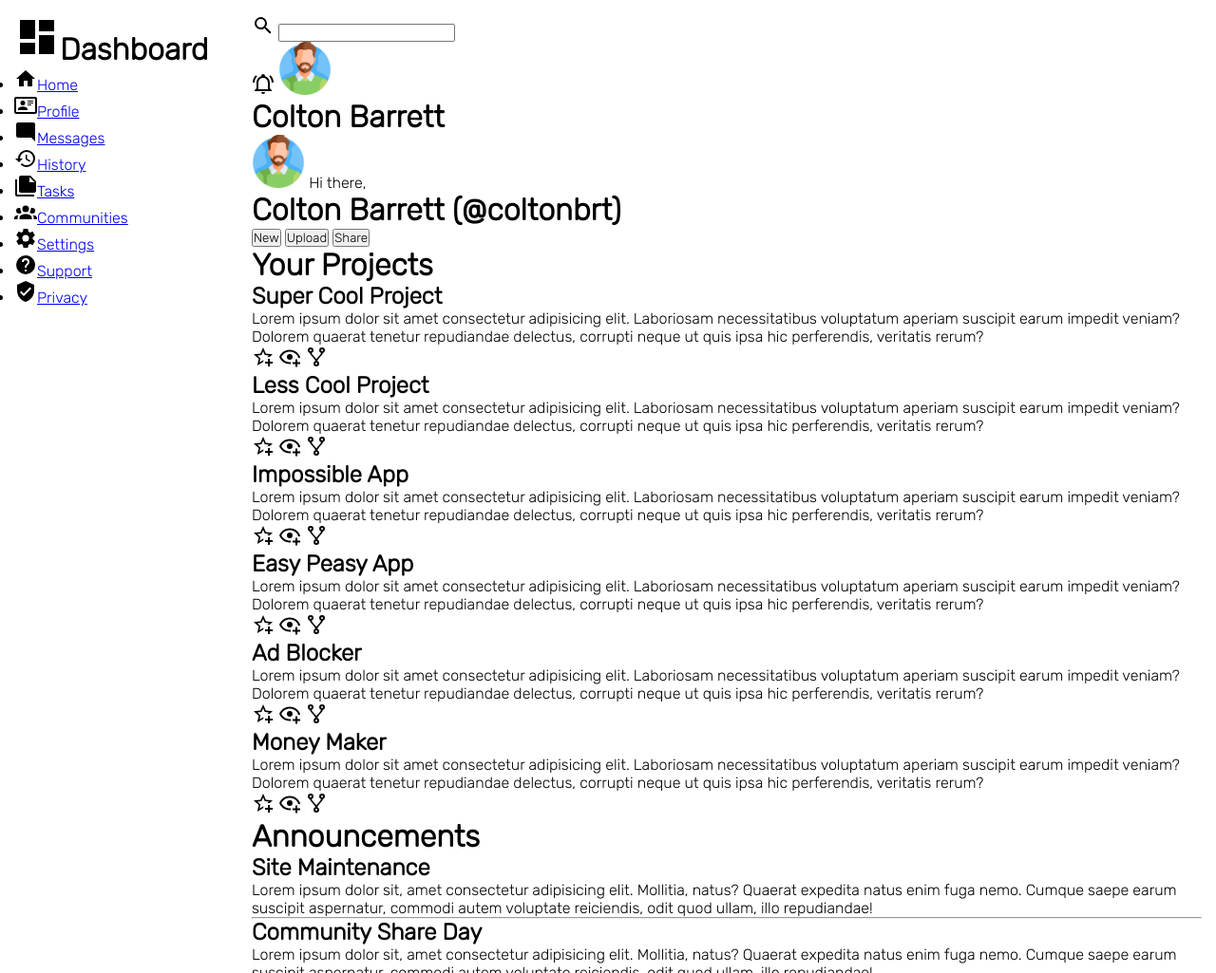
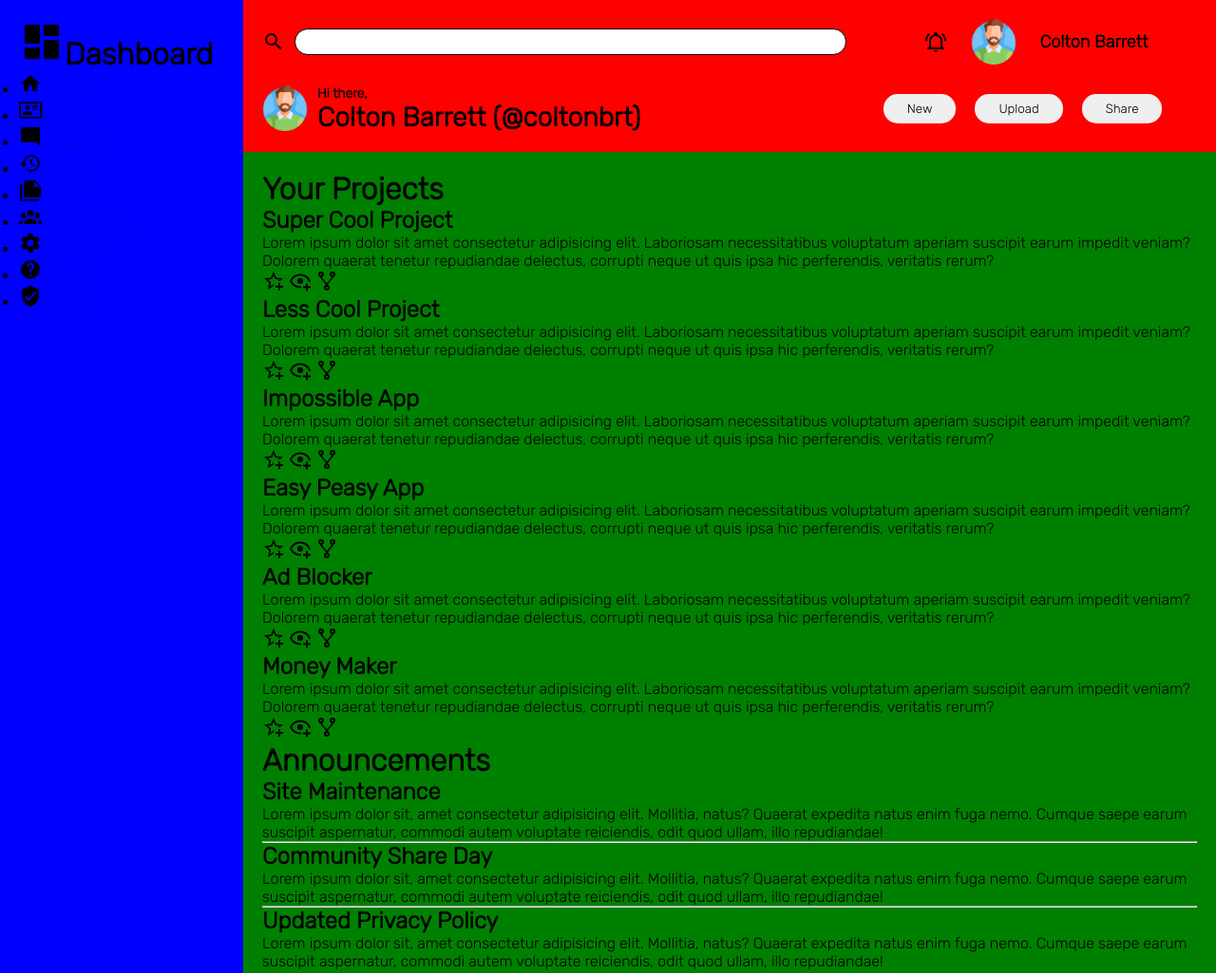
Before and after one commit to rubeans/admin-dashboard, a plain HTML site: page index.html in a window 1280 px wide. Shown: the top 1025 px of the page at 95% size. Drawn offline with Linux system fonts and the light colour scheme.

Commit message:
start the header layout and add different background color for each section just to help to see

```diff
--- a/index.html
+++ b/index.html
@@ -22,15 +22,17 @@
         </div>
         <div class="top-right">
           <img class="icon" src="./icons/header/bell-ring-outline.svg">
-          <img class="profile-pic" src="./img/man-1.png" alt="admin profile picture">
-          <h1>Colton Barrett</h1>
+          <img class="profile-pic normal-pic" src="./img/man-1.png" alt="admin profile picture">
+          <h1 class="small-name">Colton Barrett</h1>
         </div>
       </div>
       <div class="bottom-header">
         <div class="bottom-left">
-          <img class="profile-pic" src="./img/man-1.png" alt="admin profile picture">
-          <span>Hi there,</span>
-          <h1>Colton Barrett (@coltonbrt)</h1>
+          <img class="profile-pic big-pic" src="./img/man-1.png" alt="admin profile picture">
+          <div class="greetings">
+            <span class="profile-span">Hi there,</span>
+            <h1 class="big-name">Colton Barrett (@coltonbrt)</h1>
+          </div>
         </div>
         <div class="bottom-right">
           <button>New</button>
@@ -45,8 +47,8 @@
         <h1 class="main-heading">Your Projects</h1>
         <div class="project-box">
           <div class="project-content">
-            <h2>Super Cool Project</h2>
-            <p>Lorem ipsum dolor sit amet consectetur adipisicing elit. Laboriosam necessitatibus voluptatum aperiam suscipit earum impedit veniam? Dolorem quaerat tenetur repudiandae delectus, corrupti neque ut quis ipsa hic perferendis, veritatis rerum?</p>
+            <h2 class="project-heading">Super Cool Project</h2>
+            <p class="project-p">Lorem ipsum dolor sit amet consectetur adipisicing elit. Laboriosam necessitatibus voluptatum aperiam suscipit earum impedit veniam? Dolorem quaerat tenetur repudiandae delectus, corrupti neque ut quis ipsa hic perferendis, veritatis rerum?</p>
           </div>
           <div class="project-icons">
             <a href="#"><img class="icon" src="./icons/main/star-plus-outline.svg"></a>
@@ -56,8 +58,8 @@
         </div>
         <div class="project-box">
           <div class="project-content">
-            <h2>Less Cool Project</h2>
-            <p>Lorem ipsum dolor sit amet consectetur adipisicing elit. Laboriosam necessitatibus voluptatum aperiam suscipit earum impedit veniam? Dolorem quaerat tenetur repudiandae delectus, corrupti neque ut quis ipsa hic perferendis, veritatis rerum?</p>
+            <h2 class="project-heading">Less Cool Project</h2>
+            <p class="project-p">Lorem ipsum dolor sit amet consectetur adipisicing elit. Laboriosam necessitatibus voluptatum aperiam suscipit earum impedit veniam? Dolorem quaerat tenetur repudiandae delectus, corrupti neque ut quis ipsa hic perferendis, veritatis rerum?</p>
           </div>
           <div class="project-icons">
             <a href="#"><img class="icon" src="./icons/main/star-plus-outline.svg"></a>
@@ -67,8 +69,8 @@
         </div>
         <div class="project-box">
           <div class="project-content">
-            <h2>Impossible App</h2>
-            <p>Lorem ipsum dolor sit amet consectetur adipisicing elit. Laboriosam necessitatibus voluptatum aperiam suscipit earum impedit veniam? Dolorem quaerat tenetur repudiandae delectus, corrupti neque ut quis ipsa hic perferendis, veritatis rerum?</p>
+            <h2 class="project-heading">Impossible App</h2>
+            <p class="project-p">Lorem ipsum dolor sit amet consectetur adipisicing elit. Laboriosam necessitatibus voluptatum aperiam suscipit earum impedit veniam? Dolorem quaerat tenetur repudiandae delectus, corrupti neque ut quis ipsa hic perferendis, veritatis rerum?</p>
           </div>
           <div class="project-icons">
             <a href="#"><img class="icon" src="./icons/main/star-plus-outline.svg"></a>
@@ -78,8 +80,8 @@
         </div>
         <div class="project-box">
           <div class="project-content">
-            <h2>Easy Peasy App</h2>
-            <p>Lorem ipsum dolor sit amet consectetur adipisicing elit. Laboriosam necessitatibus voluptatum aperiam suscipit earum impedit veniam? Dolorem quaerat tenetur repudiandae delectus, corrupti neque ut quis ipsa hic perferendis, veritatis rerum?</p>
+            <h2 class="project-heading">Easy Peasy App</h2>
+            <p class="project-p">Lorem ipsum dolor sit amet consectetur adipisicing elit. Laboriosam necessitatibus voluptatum aperiam suscipit earum impedit veniam? Dolorem quaerat tenetur repudiandae delectus, corrupti neque ut quis ipsa hic perferendis, veritatis rerum?</p>
           </div>
           <div class="project-icons">
             <a href="#"><img class="icon" src="./icons/main/star-plus-outline.svg"></a>
@@ -89,8 +91,8 @@
         </div>
         <div class="project-box">
           <div class="project-content">
-            <h2>Ad Blocker</h2>
-            <p>Lorem ipsum dolor sit amet consectetur adipisicing elit. Laboriosam necessitatibus voluptatum aperiam suscipit earum impedit veniam? Dolorem quaerat tenetur repudiandae delectus, corrupti neque ut quis ipsa hic perferendis, veritatis rerum?</p>
+            <h2 class="project-heading">Ad Blocker</h2>
+            <p class="project-p">Lorem ipsum dolor sit amet consectetur adipisicing elit. Laboriosam necessitatibus voluptatum aperiam suscipit earum impedit veniam? Dolorem quaerat tenetur repudiandae delectus, corrupti neque ut quis ipsa hic perferendis, veritatis rerum?</p>
           </div>
           <div class="project-icons">
             <a href="#"><img class="icon" src="./icons/main/star-plus-outline.svg"></a>
@@ -100,8 +102,8 @@
         </div>
         <div class="project-box">
           <div class="project-content">
-            <h2>Money Maker</h2>
-            <p>Lorem ipsum dolor sit amet consectetur adipisicing elit. Laboriosam necessitatibus voluptatum aperiam suscipit earum impedit veniam? Dolorem quaerat tenetur repudiandae delectus, corrupti neque ut quis ipsa hic perferendis, veritatis rerum?</p>
+            <h2 class="project-heading">Money Maker</h2>
+            <p class="project-p">Lorem ipsum dolor sit amet consectetur adipisicing elit. Laboriosam necessitatibus voluptatum aperiam suscipit earum impedit veniam? Dolorem quaerat tenetur repudiandae delectus, corrupti neque ut quis ipsa hic perferendis, veritatis rerum?</p>
           </div>
           <div class="project-icons">
             <a href="#"><img class="icon" src="./icons/main/star-plus-outline.svg"></a>
@@ -112,14 +114,20 @@
       </div>
       <div class="announcements">
         <h1 class="main-heading">Announcements</h1>
-        <h2>Site Maintenance</h2>
-        <p>Lorem ipsum dolor sit, amet consectetur adipisicing elit. Mollitia, natus? Quaerat expedita natus enim fuga nemo. Cumque saepe earum suscipit aspernatur, commodi autem voluptate reiciendis, odit quod ullam, illo repudiandae!</p>
+        <div class="announ-content">
+          <h2 class="announ-heading">Site Maintenance</h2>
+          <p class="announ-p">Lorem ipsum dolor sit, amet consectetur adipisicing elit. Mollitia, natus? Quaerat expedita natus enim fuga nemo. Cumque saepe earum suscipit aspernatur, commodi autem voluptate reiciendis, odit quod ullam, illo repudiandae!</p>
+        </div>
         <hr>
-        <h2>Community Share Day</h2>
-        <p>Lorem ipsum dolor sit, amet consectetur adipisicing elit. Mollitia, natus? Quaerat expedita natus enim fuga nemo. Cumque saepe earum suscipit aspernatur, commodi autem voluptate reiciendis, odit quod ullam, illo repudiandae!</p>
+        <div class="announ-content">
+          <h2 class="announ-heading">Community Share Day</h2>
+          <p class="announ-p">Lorem ipsum dolor sit, amet consectetur adipisicing elit. Mollitia, natus? Quaerat expedita natus enim fuga nemo. Cumque saepe earum suscipit aspernatur, commodi autem voluptate reiciendis, odit quod ullam, illo repudiandae!</p>
+        </div>
         <hr>
-        <h2>Updated Privacy Policy</h2>
-        <p>Lorem ipsum dolor sit, amet consectetur adipisicing elit. Mollitia, natus? Quaerat expedita natus enim fuga nemo. Cumque saepe earum suscipit aspernatur, commodi autem voluptate reiciendis, odit quod ullam, illo repudiandae!</p>
+        <div class="announ-content">
+          <h2 class="announ-heading">Updated Privacy Policy</h2>
+          <p class="announ-p">Lorem ipsum dolor sit, amet consectetur adipisicing elit. Mollitia, natus? Quaerat expedita natus enim fuga nemo. Cumque saepe earum suscipit aspernatur, commodi autem voluptate reiciendis, odit quod ullam, illo repudiandae!</p>
+        </div>
       </div>
       <div class="trending">
         <h1 class="main-heading">Trending</h1>
@@ -128,28 +136,28 @@
             <img class="profile-pic" src="./img/man-2.png">
             <div class="profile-content">
               <h1 class="username">@lewis</h1>
-              <p>World Peace Builder</p>
+              <p class="user-project">World Peace Builder</p>
             </div>
           </div>
           <div class="profile-info">
             <img class="profile-pic" src="./img/man-1.png">
             <div class="profile-content">
               <h1 class="username">@coltonbrt</h1>
-              <p>Super Cool Project</p>
+              <p class="user-project">Super Cool Project</p>
             </div>
           </div>
           <div class="profile-info">
             <img class="profile-pic" src="./img/woman.png">
             <div class="profile-content">
               <h1 class="username">@elise</h1>
-              <p>Life Changing App</p>
+              <p class="user-project">Life Changing App</p>
             </div>
           </div>
           <div class="profile-info">
             <img class="profile-pic" src="./img/man-3.png">
             <div class="profile-content">
               <h1 class="username">@carlos</h1>
-              <p>No Traffic Maker</p>
+              <p class="user-project">No Traffic Maker</p>
             </div>
           </div>
         </div>
--- a/style.css
+++ b/style.css
@@ -17,13 +17,12 @@
 }
 
 .profile-pic {
-    height: 3.5rem;
+    height: 3rem;
 }
 
 /* project container */
 .container {
     min-height: 100vh;
-    padding: 15px;
     display: grid;
     grid-template-columns: 1fr 4fr;
     grid-template-areas:
@@ -34,15 +33,97 @@
 /* header */
 .header {
     grid-area: header;
-    background-color: #fff;
+    padding: 20px;
+    display: grid;
+    grid-template-columns: 4fr 1fr;
+    row-gap: 20px;
+    grid-template-areas:
+        'top top'
+        'bottom bottom';
+    background-color: red;
+}
+
+.top-header {
+    grid-area: top;
+    display: grid;
+    grid-template-areas:
+        'top-left top-left top-left top-left top-right';
+}
+
+.top-left {
+    grid-area: top-left;
+    display: flex;
+    align-items: center;
+    gap: 10px;
+}
+
+.top-header input {
+    border: 1px solid #000;
+    width: 90%;
+    height: 60%;
+    padding-left: 15px;
+    border-radius: 15px;
+}
+
+.top-right {
+    grid-area: top-right;
+    display: flex;
+    align-items: center;
+    gap: 25px;
+    justify-content: center;
+}
+
+.top-right .small-name {
+    font-size: 18px;
+}
+
+.bottom-header {
+    grid-area: bottom;
+    display: grid;
+    grid-template-areas:
+        'bottom-left bottom-left bottom-left bottom-right';
+}
+
+.bottom-left {
+    grid-area: bottom-left;
+    display: flex;
+    gap: 10px;
+    align-items: center;
+}
+
+.bottom-left .profile-span {
+    font-size: 14px;
+    font-weight: bold;
+}
+
+.bottom-left .big-name {
+    font-size: 28px;
+}
+
+.bottom-right {
+    grid-area: bottom-right;
+    display: flex;
+    gap: 20px;
+    align-items: center;
+    justify-content: center;
+}
+
+.bottom-right button {
+    padding: 8px 25px;
+    border-radius: 15px;
+    border: none;
 }
 
 /* main content */
 .main-content {
     grid-area: main-content;
+    padding: 20px;
+    background-color: green;
 }
 
 /* sidebar */
 .sidebar {
     grid-area: sidebar;
+    padding: 20px;
+    background-color: blue;
 }
```
